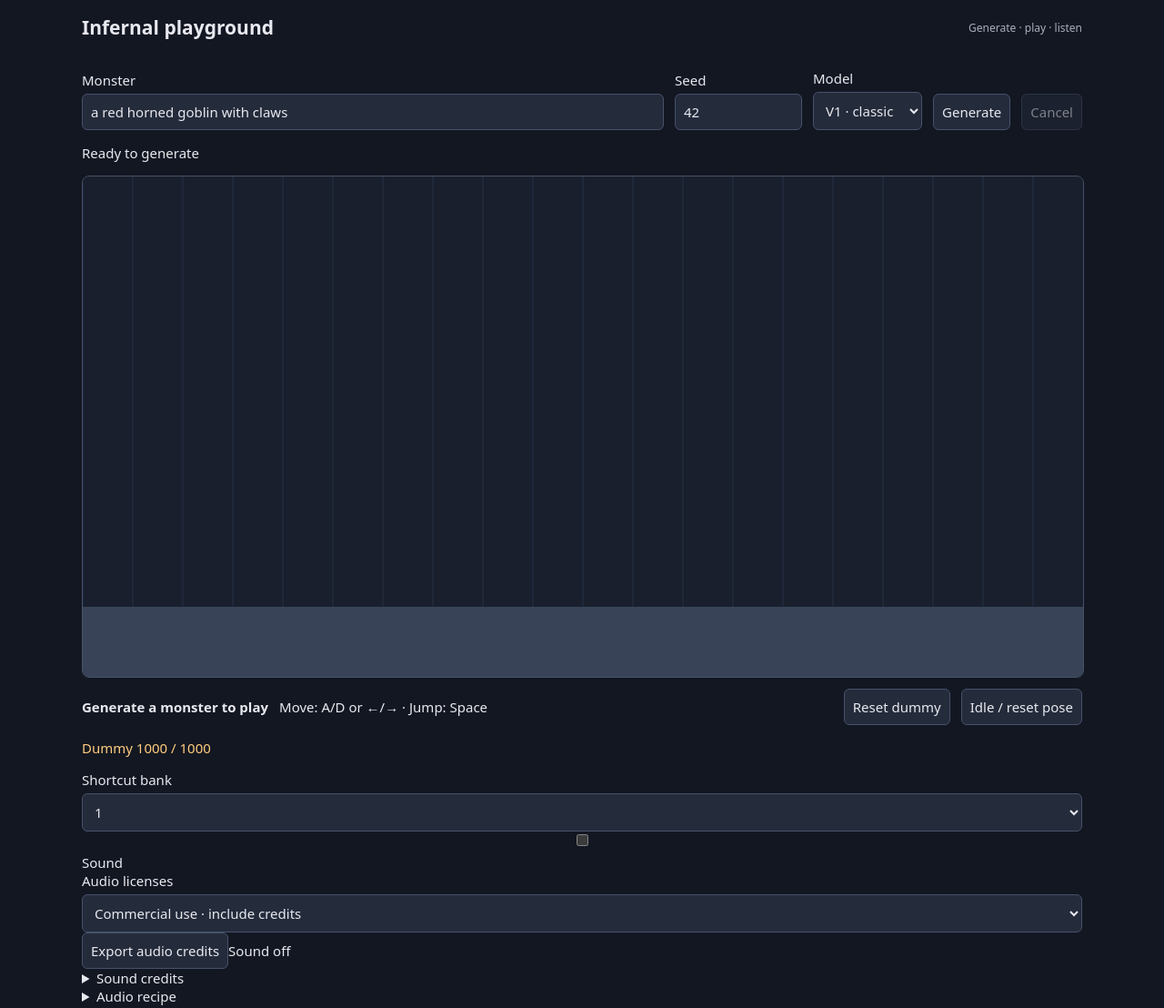
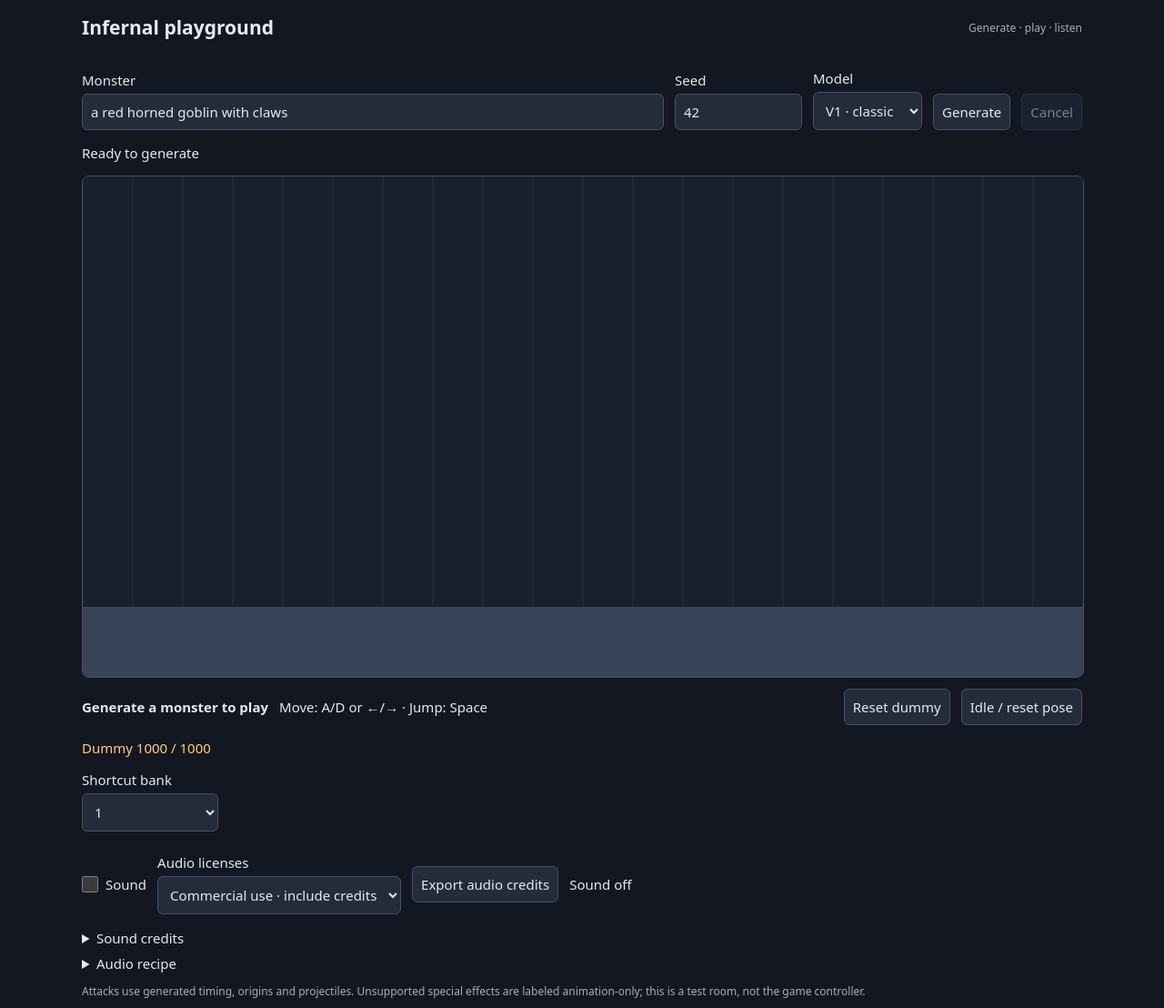
Before and after one commit to isaiahpettingill/infernal-diffusion, a website with bundled scripts: page web/wasm/play/index.html in a window 1280 px wide. Shown: the top 1108 px of the page at 91% size. Built offline with nearby package versions, Linux system fonts and the light colour scheme.

Commit message:
Keep sound toggle and license controls compact and clearly associated

```diff
--- a/web/wasm/play/style.css
+++ b/web/wasm/play/style.css
@@ -1 +1,2 @@
 :root{color-scheme:dark;font:15px system-ui;background:#131722;color:#e8e9ef}body{margin:0}header,main{max-width:1100px;margin:auto;padding:16px}header{display:flex;justify-content:space-between;align-items:center}h1{font-size:21px;margin:0}header span,.note{color:#a8aebd;font-size:12px}form,nav{display:flex;gap:12px;align-items:end;flex-wrap:wrap}label{display:grid;gap:5px}label:first-child{flex:1;min-width:230px}input,select,button{font:inherit;padding:9px;border:1px solid #465269;border-radius:6px;background:#242b3b;color:inherit}#seed{width:120px}button{cursor:pointer}button:hover{background:#34415b}button:disabled{opacity:.5;cursor:wait}canvas{display:block;width:100%;border:1px solid #465269;background:#191f2c;image-rendering:pixelated;border-radius:8px}nav{margin-top:12px;align-items:center}nav span{flex:1}#animations{display:flex;gap:6px;flex-wrap:wrap}#animations button{font-size:12px}kbd{color:#89d5ed}pre{white-space:pre-wrap;color:#b8c0d2}#status{min-height:20px}#damage{color:#ffcc7e}
+section[aria-label="Sound controls"]{display:flex;align-items:center;gap:12px;flex-wrap:wrap;margin:16px 0}section[aria-label="Sound controls"] label:first-child{display:flex;align-items:center;gap:8px;flex:none;min-width:0}input[type="checkbox"]{width:18px;height:18px;margin:0}#license-mode{min-width:245px}#bank{width:150px;margin-bottom:8px}details{margin:8px 0}#source-credits{font-size:13px;color:#b8c0d2}a{color:#89d5ed}
```
